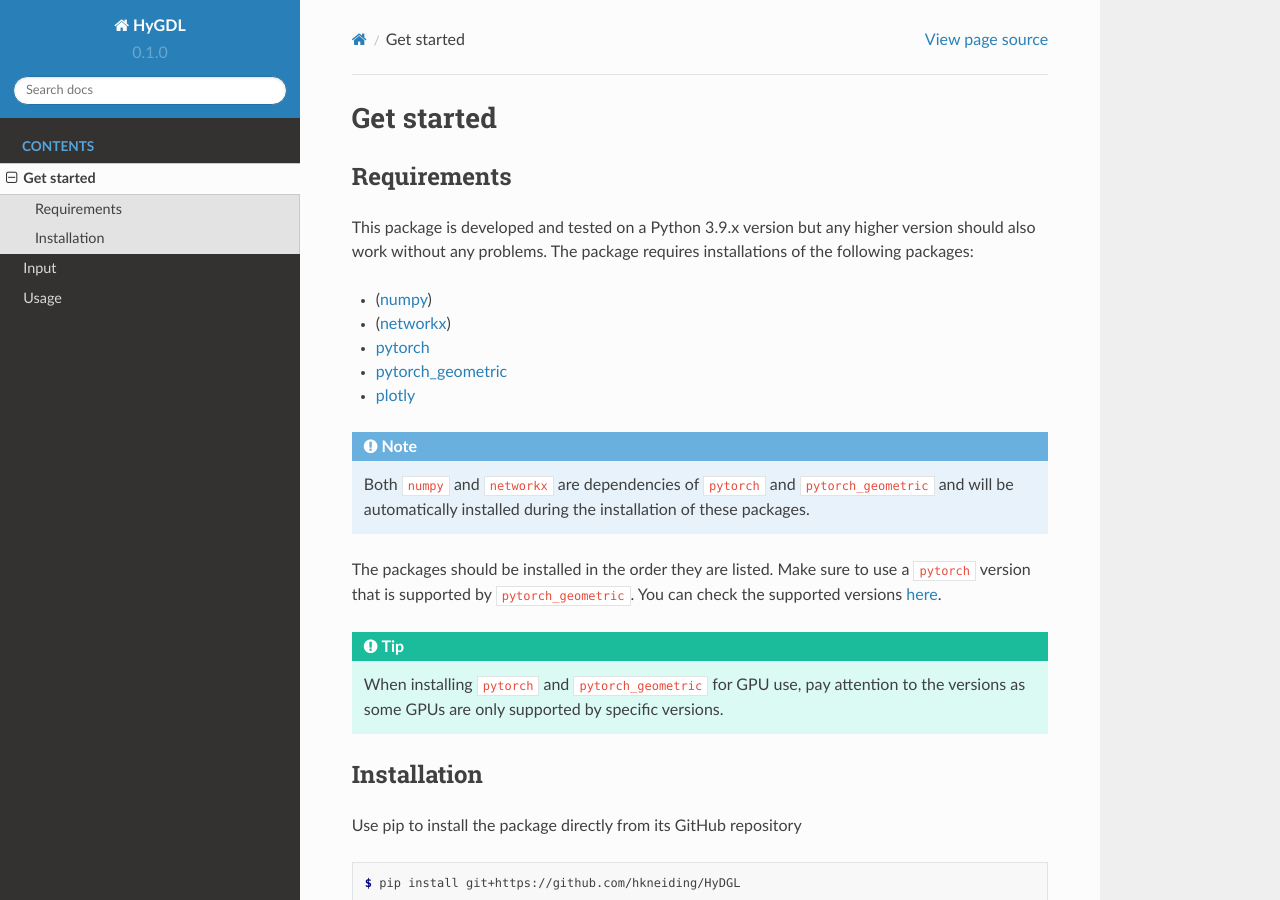
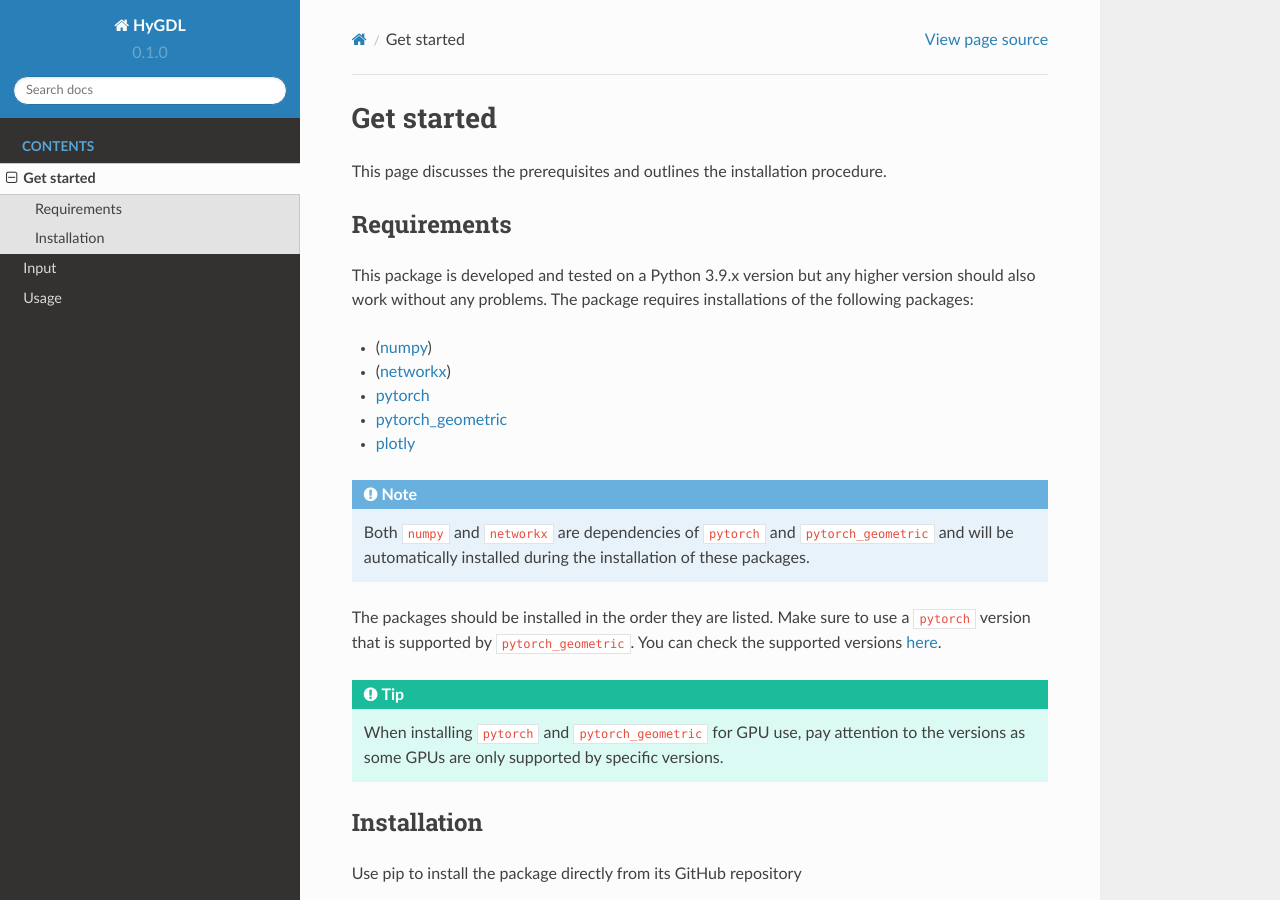
Before and after one commit to uiocompcat/HyDGL, a Sphinx documentation site: the page built from doc/source/setup.rst, in a window 1280 px wide and 900 px high. Built offline with Sphinx 7.4.7 and the Read the Docs theme 2.0.0, drawn with Linux system fonts in a browser that asks for light colours.

Commit message:
added introductory sentence

```diff
--- a/doc/source/setup.rst
+++ b/doc/source/setup.rst
@@ -1,5 +1,7 @@
 Get started
 ===========
+
+This page discusses the prerequisites and outlines the installation procedure.
 
 ============
 Requirements
```
